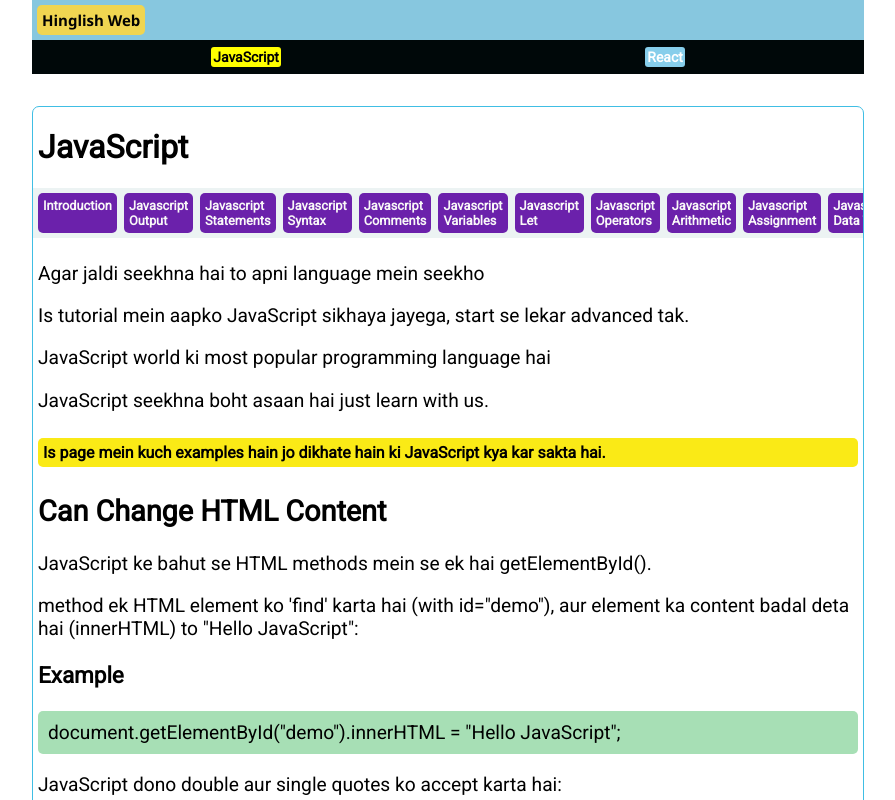
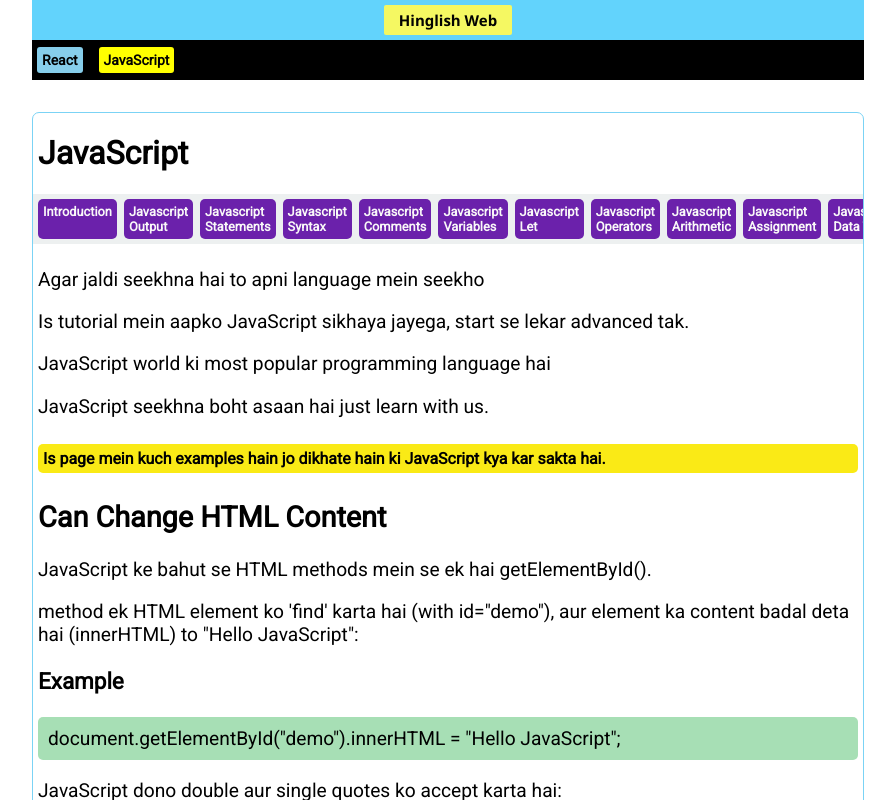
Before and after one commit to shubbpatel/hinglish_web-webapp, a React (Create React App) app: page /javascript in a window 1280 px wide. Shown: the top 800 px of the page, without its empty margins (192-1087 px from the left). Built offline with nearby package versions, Linux system fonts and the light colour scheme.

Commit message:
css chnges

```diff
--- a/src/components/Navbar.jsx
+++ b/src/components/Navbar.jsx
@@ -12,7 +12,7 @@
         {/* <button className="logobnt">Hinglish.Web</button> */}
         <div>
 
-        <a className="logotxt" href="/">
+        <a className="logotxt" href="/" >
           Hinglish Web
         </a>
         </div>
@@ -35,8 +35,8 @@
 
         {/* <Link to="/html" style={{backgroundColor:'green'}}>HTML</Link> */}
         {/* <Link to="/css" style={{backgroundColor:'purple'}}>CSS</Link> */}
+        <Link to="/" style={{backgroundColor:'skyblue',color:'black'}}>React</Link>
         <Link to="/javascript" style={{backgroundColor:'yellow',color:'black'}}>JavaScript</Link>
-        <Link to="/" style={{backgroundColor:'skyblue'}}>React</Link>
         {/* <Link to="/python" style={{backgroundColor:'grey',padding:'0px 5px'}}>C</Link> */}
         {/* <Link to="/python" style={{backgroundColor:'red'}}>C++</Link> */}
         {/* <Link to="/python" style={{backgroundColor:'blue'}}>Python</Link> */}
--- a/src/components/style/nav.css
+++ b/src/components/style/nav.css
@@ -11,32 +11,35 @@
 
 .navbarr {
   /* color: rgb(15, 14, 16); */
-  background-color: rgb(135, 199, 223);
-  /* background-color: rgb(9, 10, 10); */
+  /* background-color:#041519; */
+  background-color: #62d3fc;
   /* border-radius: 5px 5px 0px 0px; */
   padding: 10px 5px;
-  text-align: left;
   /* display: flex; */
+  text-align: center;
+
 
 }
 .logotxt {
   font-family: "Segoe UI", Tahoma, Geneva, Verdana, sans-serif;
-  color: rgb(2, 2, 2);
-  /* color: rgb(250, 234, 22); */
+  /* color: rgb(2, 2, 2); */
+  color: #020201;
   text-decoration: none;
-  /* background-color: rgb(7, 12, 35); */
-  background-color: rgb(240, 213, 81);
-  padding: 5px 5px;
+  /* background-color: white; */
+  background-color: rgb(245, 248, 98);
+
+  padding: 5px 15px;
   /* padding: 10px; */
-  border-radius: 5px;
+  border-radius: 2px;
   font-size: 15px;
   font-weight: bold;
 }
 .topics {
   display: flex;
   flex-direction: row;
-  justify-content: space-around;
-  background-color: rgb(0, 8, 9);
+  /* justify-content: right; */
+  /* background-color: #81BECE; */
+  background-color: black;
   text-decoration: none;
   margin-bottom: 1rem;
   padding: 7px 5px;
@@ -48,7 +51,7 @@
   color: white;
   text-decoration: none;
   /* background-color: rgb(153, 75, 217); */
-  padding: 2px;
+  padding: 5px;
   border-radius: 3px;
   font-size: 14px;
 }
--- a/src/index.css
+++ b/src/index.css
@@ -11,7 +11,10 @@
   width: 100vw;
   max-width: 65vw;
   margin: auto;
+  /* background-color: black; */
+  color: black;
   background-color: white;
+  /* color: rgb(231, 239, 241); */
 }
 
 
@@ -28,6 +31,7 @@
   background-color: rgb(250, 234, 22);
   padding: 5px;
   border-radius: 5px;
+  color: black;
 
 }
 .bgBlue {
@@ -40,6 +44,7 @@
   padding: 10px;
   border-radius: 5px;
   overflow: auto;
+  color: black;
 }
 .clrRed{
   color: red;
--- a/src/pages/javascript/Variables.jsx
+++ b/src/pages/javascript/Variables.jsx
@@ -17,7 +17,7 @@
           Using <span className="clrRed">let</span>
         </li>
         <li>
-          Using <span className="clrRed"></span>
+          Using <span className="clrRed">const</span>
         </li>
       </ul>
       <p>pehle example mein, x, y, aur z undeclared variables hain.</p>
--- a/src/pages/style/react.css
+++ b/src/pages/style/react.css
@@ -1,5 +1,5 @@
 .bContainer {
-  border: 1px solid rgb(64, 190, 228);
+  border: 1px solid rgb(123, 211, 245);
   border-radius: 7px;
 }
 .container {
@@ -9,10 +9,10 @@
 }
 
 .index {
-  background-color: rgb(236, 243, 243);
+  background-color: rgb(237, 240, 240);
 
   position: sticky;
-  top: 72px;
+  top: 78px;
   /* left: 0; */
   /* left: 0; */
   /* bottom: 0; */
```
